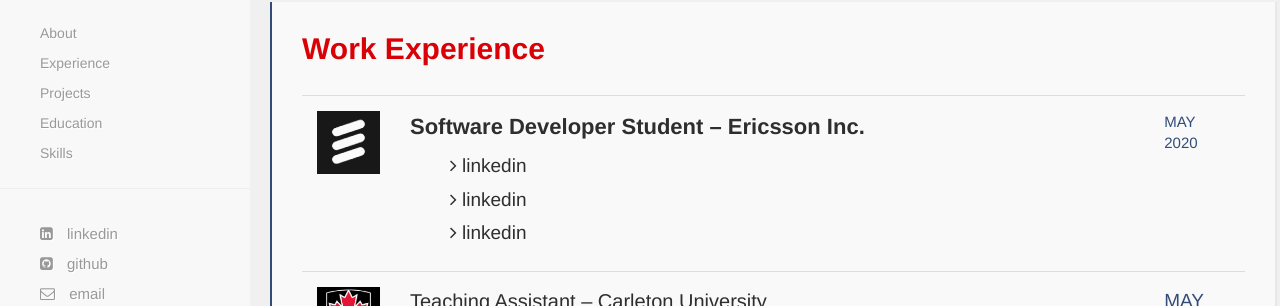
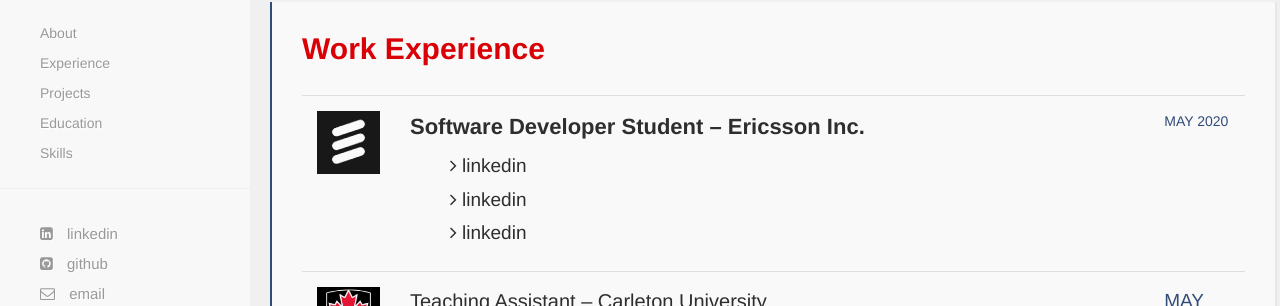
Before and after one commit to harold-lu/harold-lu.github.io, a Jekyll site: the page built from index.html, in a window 1280 px wide and 900 px high, scrolled down 855 px. Shown: the part 144-450 px from the top of the window. Built offline with Jekyll 4.4.1, drawn with Linux system fonts in a browser that asks for light colours; nearby versions of some CDN libraries; some web fonts are replaced.

Commit message:
table update

```diff
--- a/index.html
+++ b/index.html
@@ -41,7 +41,7 @@
 			  </ul>
             </td>
             <td style="padding:15px">
-			  <p style="color:#324C79; font-size:15px">MAY 2020</p>
+			  <p style="color:#324C79; font-size:14px">MAY 2020</p>
 			</td>
           </tr>
           <tr>
```
